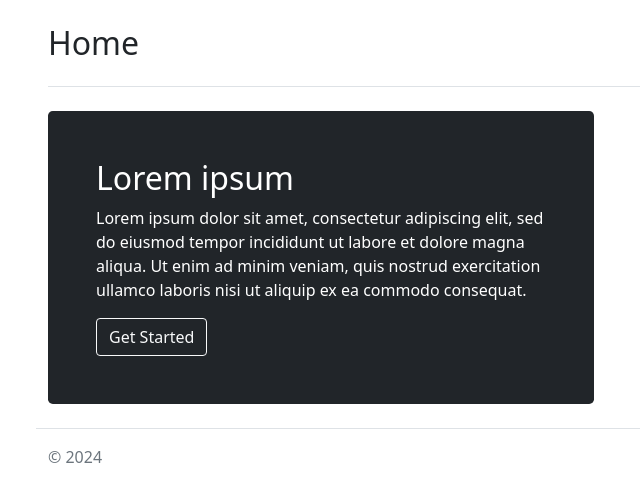
After one commit to roxibels-str/symfony_project, a Symfony app: template templates/home/index.html.twig in a window 1280 px wide. The commit adds this page. Shown: the top 502 px of the page, without its empty margins (34-674 px from the left). Run offline with Twig, Linux system fonts and the light colour scheme; the template is opened without the code that fills it, so the values that code supplies are empty; some libraries are stand-ins or nearby versions.

Commit message:
added homepage

```diff
--- a/templates/base.html.twig
+++ b/templates/base.html.twig
@@ -16,6 +16,10 @@
         {% endblock %}
     </head>
     <body>
-        {% block body %}{% endblock %}
+        {% block body %}
+        fdsf
+
+
+        {% endblock %}
     </body>
 </html>
--- /dev/null
+++ b/templates/home/index.html.twig
@@ -0,0 +1,36 @@
+{% extends 'base.html.twig' %}
+
+{% block title %}Home{% endblock %}
+
+{% block body %}
+<style>
+    .example-wrapper { margin: 1em auto; max-width: 800px; width: 95%; font: 18px/1.5 sans-serif; }
+    .example-wrapper code { background: #F5F5F5; padding: 2px 6px; }
+</style>
+
+<main>
+  <div class="container py-4">
+    <header class="pb-3 mb-4 border-bottom">
+        <h2>Home</h2>
+      </a>
+    </header>
+
+
+
+    <div class="row align-items-md-stretch">
+      <div class="col-md-6">
+        <div class="h-100 p-5 text-white bg-dark rounded-3">
+          <h2>Lorem ipsum</h2>
+          <p>Lorem ipsum dolor sit amet, consectetur adipiscing elit, sed do eiusmod tempor incididunt ut labore et dolore magna aliqua. Ut enim ad minim veniam, quis nostrud exercitation ullamco laboris nisi ut aliquip ex ea commodo consequat. </p>
+          <a class="btn btn-outline-light" href="{{ path('app_dashboard') }}"  type="button">Get Started</a>
+
+        </div>
+      </div>
+
+
+    <footer class="pt-3 mt-4 text-muted border-top">
+      &copy; 2024
+    </footer>
+  </div>
+</main>
+{% endblock %}
```
Also changed, not shown: src/Controller/HomeController.php (added, +18 -0 lines).
